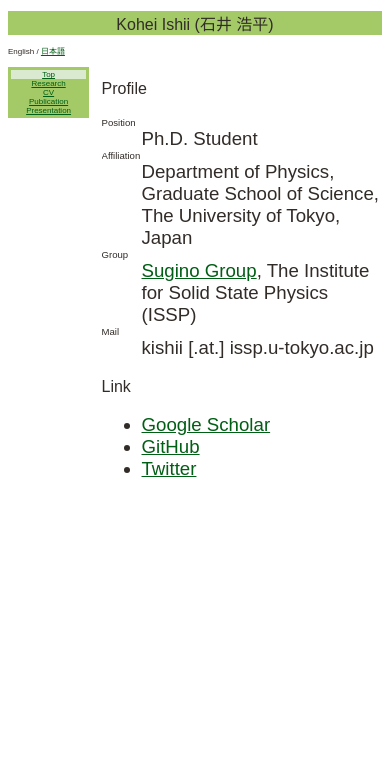
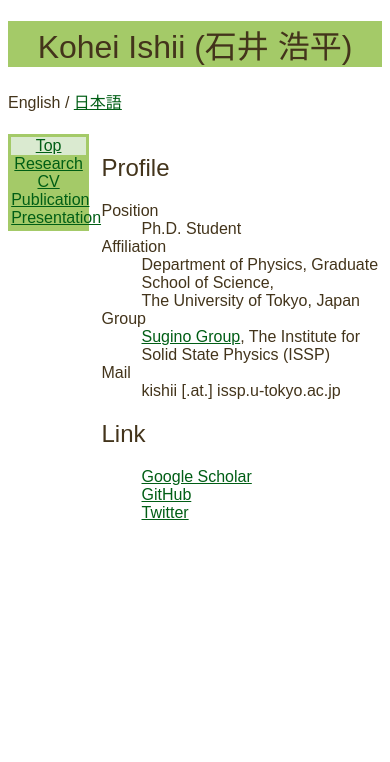
Before and after one commit to cohsh/cohsh.github.io, a PHP site: page / in a window 390 px wide. Shown: the top 762 px of the page. Run offline with PHP 8.4, Linux system fonts and the light colour scheme.

Commit message:
[update] css for phones

```diff
--- a/css/style.css
+++ b/css/style.css
@@ -1,17 +1,26 @@
-body {font-family: 'Noto Sans JP', sans-serif; font-weight:100; color:#322C28; font-size:14pt}
+@media screen and (max-device-width: 699px) {
+    html {zoom: 80%}
+}
+
+@media screen and (max-device-width: 359px) {
+    html {zoom: 70%}
+}
+
+body {font-family: 'Noto Sans JP', sans-serif; font-weight:100; color:#43341B}
 a {color: #005E15}
 
 header {width:100%;background-color:#A4CA68;text-align:center}
 footer{position:fixed;bottom:0;width:100%;background-color:#A4CA68;text-align:center}
 
-ul.side {list-style:none;padding:0;margin:0;text-align:center;font-size:0.5rem}
 
 div.side {float:left;top:3em;width:20%;background-color:#A4CA68;height:100%;padding:0.2rem}
 div.container {position:relative;height:100%}
 div.main {float:right;position:relative;width:75%;height:100%;overflow-y:scroll}
 
-h1 {font-weight:300;font-size: 1rem}
-h2 {font-weight:300;font-size: 1rem}
-h3 {font-weight:300;font-size: 0.6rem}
-dt {font-weight:300;font-size: 0.6rem}
-#lang {font-size:0.5rem;font-weight:100}
+ul {list-style:none;margin:0}
+ul.side {padding:0;text-align:center}
+h1 {font-weight:100}
+h2 {font-weight:100}
+h3 {font-weight:100}
+dt {font-weight:100}
+#lang {font-weight:100}
--- a/index.html
+++ b/index.html
@@ -3,34 +3,20 @@
     <head>
         <meta charset="utf-8">
         <meta name="viewport" content="width=device-width,initial-scale=1">
+        <meta name="theme-color" content="#A4CA68">
 
         <title>Kohei Ishii Official Website</title>
         <link rel="stylesheet" type="text/css" href="css/style.css">
         <link href="http://fonts.googleapis.com/earlyaccess/notosansjp.css">
-        <script>
-            MathJax = {
-                chtml: {
-                    matchFontHeight: false
-                },
-                tex: {
-                    inlineMath: [['$', '$']]
-                }
-            };
-        </script>
-        <script id="MathJax-script" async
-                src="https://cdn.jsdelivr.net/npm/mathjax@3/es5/tex-svg.js">
-        </script>
     </head>
+
     <body>
-        <header>
-            <h1>Kohei Ishii (石井 浩平)</h1>
-        </header>
+        <header><h1>Kohei Ishii (石井 浩平)</h1></header>
         <h4 id="lang">English / <a href='javascript:setLangJa()'>日本語</a></h4>
         <div class="side"><ul class="side" id="sidebar"></ul></div>
-        <div class="container">
-            <div class="main" id="main"></div>
-        </div>
+        <div class="container"><div class="main" id="main"></div></div>
         <footer>&copy Kohei Ishii</footer>
+
         <script src="dist/lang.js"></script>
         <script src="dist/sidebar.js"></script>
         <script src="dist/top.js"></script>
```
